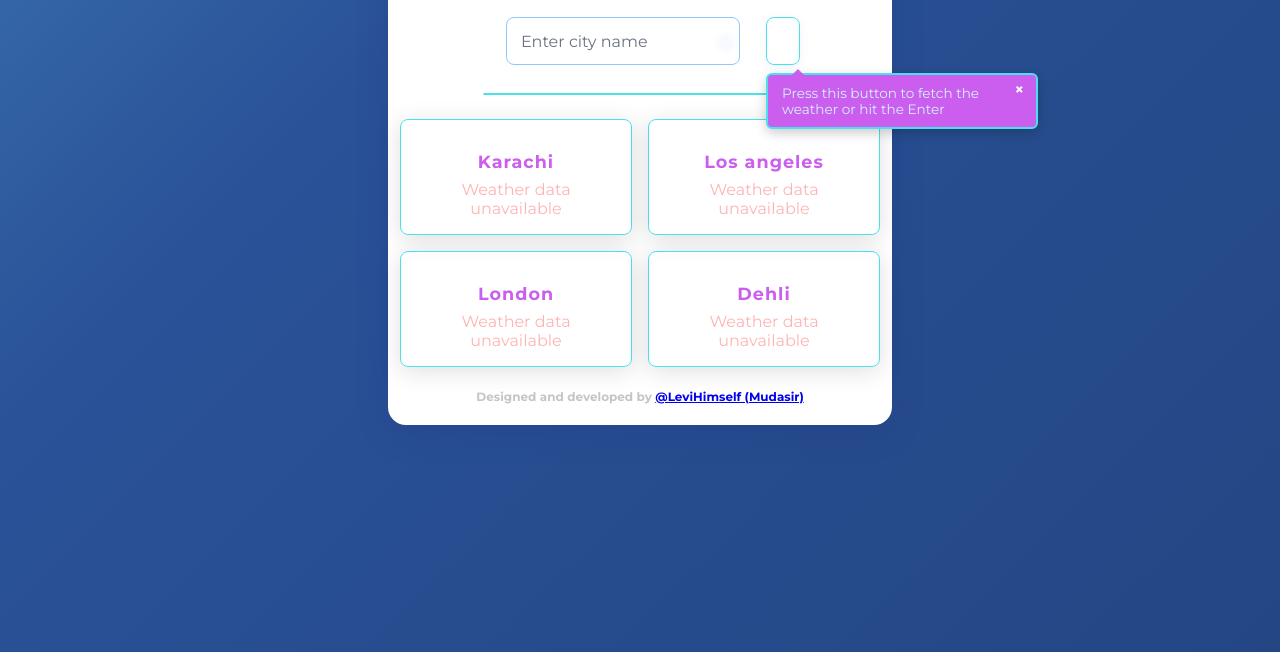
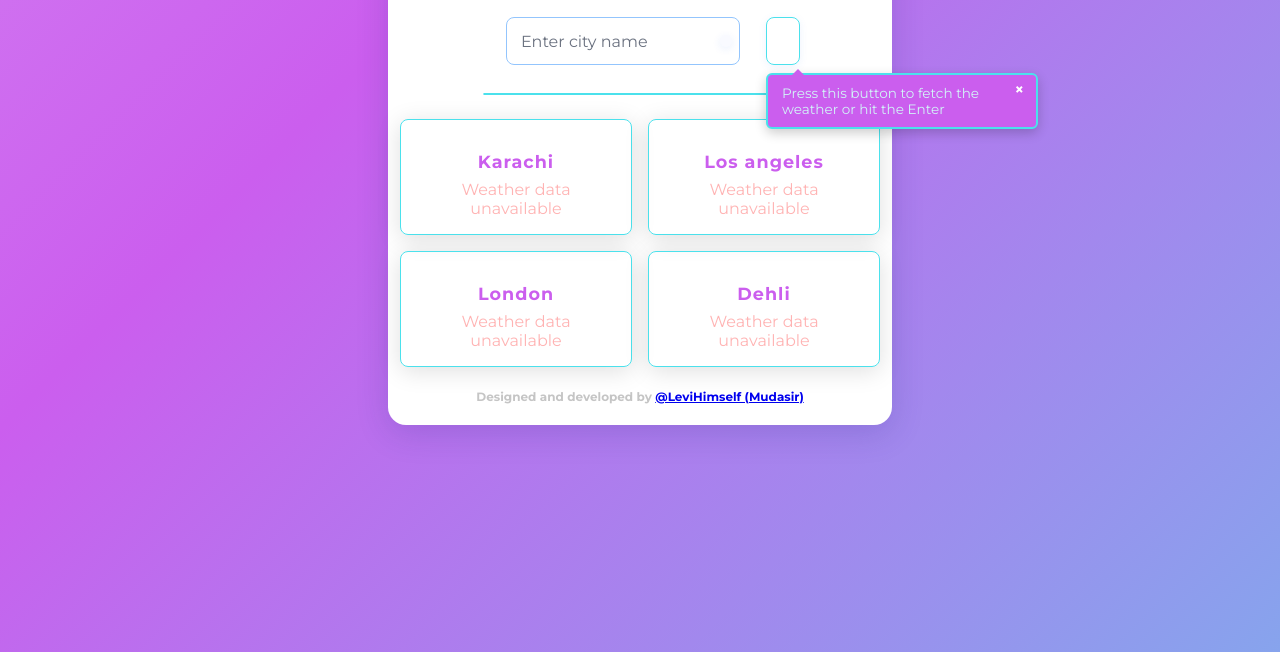
Before and after one commit to LeviHimself/CloudPeek, a website with bundled scripts: page index.html in a window 1280 px wide. Shown: the part 188-840 px from the top of the page. Built offline with nearby package versions, Linux system fonts and the light colour scheme; no server answers; some icons are missing.

Commit message:
initial commit

```diff
--- a/assets/styles.css
+++ b/assets/styles.css
@@ -6,7 +6,7 @@ body {
   margin: 0;
   padding: 0;
   min-height: 100vh;
-  background: linear-gradient(-45deg, #1e3c72, #2a5298, #6dd5ed, #2193b0);
+  background: linear-gradient(-45deg, #4be1ec,#cb5eee, #e5d1fa, #cb5eee);
   background-size: 400% 400%;
   animation: gradientBG 12s ease infinite;
 }
```
